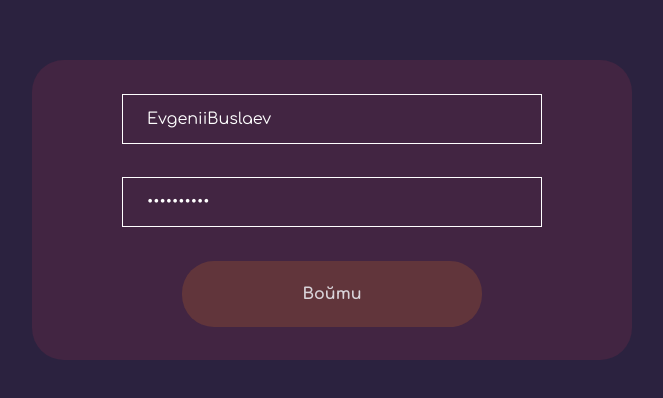
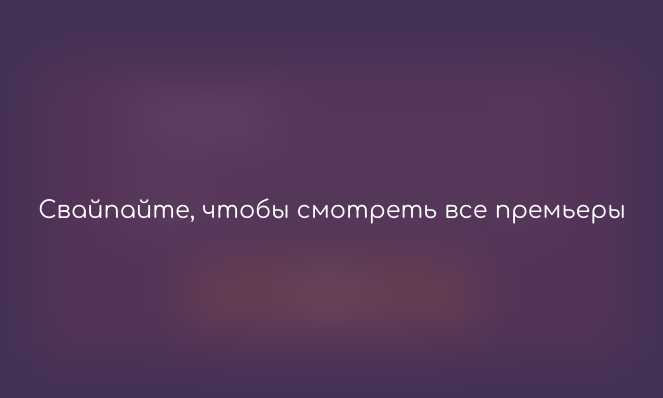
Before and after one commit to Evgenii-Buslaev/MoviesFinderAppReact, a React (Create React App) app: page / in a window 1280 px wide. Shown: the part 190-588 px from the top of the page, without its empty margins (308-971 px from the left). Built offline with nearby package versions, Linux system fonts and the light colour scheme; no server answers.

Commit message:
Created ModalWindow

```diff
--- a/src/components/App/App.css
+++ b/src/components/App/App.css
@@ -1,4 +1,6 @@
 .App {
+  position: absolute;
+  top: 0;
   text-align: center;
   width: 100vw;
   height: 100vh;
@@ -8,6 +10,7 @@
   overflow-x: hidden;
   -ms-overflow-style: none;
   scrollbar-width: none;
+  z-index: 1;
 }
 
 .App::-webkit-scrollbar {
--- a/src/components/App/App.js
+++ b/src/components/App/App.js
@@ -8,6 +8,7 @@ import "../../css/reset.css";
 import Navigation from "../Navigation/Navigation";
 import AppRouter from "../AppRouter/AppRouter";
 import Login from "../Login/Login";
+import ModalWindow from "../ModalWindow/ModalWindow";
 import { AppContext } from "../../utils/context";
 import { getHomeData, getCategoriesData } from "../../API/memo_data";
 
@@ -95,6 +96,7 @@ function App() {
     <AppContext.Provider
       value={{ appElem: appRef, homeData, categoriesData, logout }}
     >
+      <ModalWindow />
       {loggedIn ? (
         <div className="App" ref={appRef}>
           <Navigation screen={width} changeCategory={setCategory} />
--- /dev/null
+++ b/src/components/ModalWindow/ModalWindow.jsx
@@ -0,0 +1,11 @@
+import styles from "./ModalWindow.module.css";
+
+function ModalWindow() {
+  return (
+    <div className={styles.window}>
+      <h2> Свайпайте, чтобы смотреть все премьеры </h2>
+    </div>
+  );
+}
+
+export default ModalWindow;
--- /dev/null
+++ b/src/components/ModalWindow/ModalWindow.module.css
@@ -0,0 +1,16 @@
+.window {
+  position: absolute;
+  margin: auto;
+  width: 100vw;
+  height: 100vh;
+  display: flex;
+  justify-content: center;
+  align-items: center;
+  background: rgba(117, 82, 128, 0.333);
+  backdrop-filter: blur(25px);
+  z-index: 4;
+}
+
+.widnow h2 {
+  color: white;
+}
```
